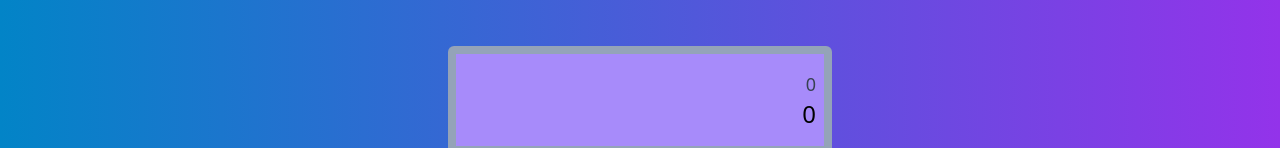
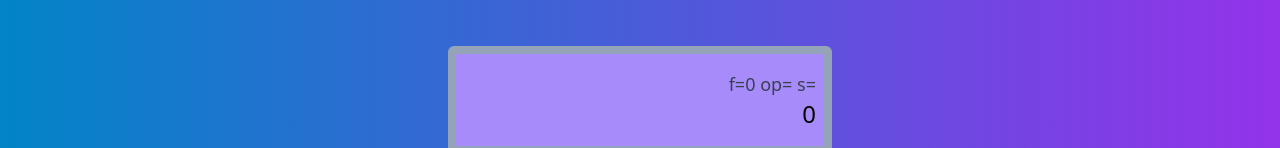
Before and after one commit to imjasohag/react-calculator, a React (Vite) app: page / in a window 1280 px wide. Shown: the part 130-278 px from the top of the page. Built offline with nearby package versions, Linux system fonts and the light colour scheme.

Commit message:
fix number function

```diff
--- a/src/App.jsx
+++ b/src/App.jsx
@@ -8,28 +8,24 @@ const App = () => {
   // console.log("🚀 ~ file: Buttons.jsx:6 ~ Buttons ~ secondInput:", secondInput)
   const [operationval, setOperationval] = useState('')
   // console.log("🚀 ~ file: Buttons.jsx:8 ~ Buttons ~ operation:", operationval)
-  const [resultValue, setResultValue] = useState(0)
+  const [resultValue, setResultValue] = useState(null)
 
-  // result
-  const result = (result) => {
-    // console.log("🚀 ~ file: App.jsx:11 ~ result ~ result:", result)
-    setResultValue(result)
-  }
+
   // reset
   const reset = () => {
     setFirstInput('0')
     setSecondInput('')
     setOperationval('')
-    setResultValue('0')
+    setResultValue(null)
   }
 
   // delete fun
   const deleteFun = () => {
     //
 
-    if ((firstInput && firstInput.length == 1) && operationval == '' && secondInput == '' && result !== '') {
+    if ((firstInput && firstInput.length == 1) && operationval == '' && secondInput == '' && resultValue !== null) {
       setFirstInput('0')
-      setResultValue('0')
+      setResultValue(null)
       return
     }
 
@@ -56,15 +52,15 @@ const App = () => {
         {/* output  */}
         <div className='text-center col-span-4 py-4 px-2 bg-violet-400'>
           <div className='text-right text-lg text-gray-700'>
-            {(firstInput == '0') ? firstInput : (firstInput.startsWith('0') ? firstInput.slice(1) : firstInput)}
-            {operationval}{secondInput}
-            {/* f={firstInput} op={operationval} s={secondInput}  */}
+            {/* {(firstInput == '0') ? firstInput : (firstInput.startsWith('0') ? firstInput.slice(1) : firstInput)}
+            {operationval}{secondInput} */}
+            f={firstInput} op={operationval} s={secondInput}
           </div >
           <div className='text-right text-2xl'>
-            {resultValue}
+            {resultValue == null ? "0" : resultValue}
           </div>
         </div>
-        <Buttons result={result} reset={reset} deleteFun={deleteFun}
+        <Buttons resultValue={resultValue} reset={reset} deleteFun={deleteFun}
           firstInput={firstInput} secondInput={secondInput} operationval={operationval} setFirstInput={setFirstInput} setSecondInput={setSecondInput} setOperationval={setOperationval} setResultValue={setResultValue} />
       </div>
     </div>
--- a/src/Components/Buttons.jsx
+++ b/src/Components/Buttons.jsx
@@ -2,21 +2,21 @@ import React, { useState } from 'react'
 // import Button from './Button'
 
 const Buttons = (props) => {
-  const { firstInput, setFirstInput, secondInput, setSecondInput, operationval, setOperationval, reset, deleteFun, result, setResultValue } = props
+  const { firstInput, setFirstInput, secondInput, setSecondInput, operationval, setOperationval, reset, deleteFun, resultValue, setResultValue } = props
 
   // numbr input fun
   const numInputValue = (e) => {
     const value = e.target.value;
 
-    if (result && firstInput && operationval && secondInput) {
+    if (resultValue !== null && firstInput && operationval && secondInput) {
       // when all the state are filled, and type new number clearing all state
       setFirstInput(value)
       setOperationval('')
       setSecondInput('')
-      setResultValue('0')
-      // return // (stop here)
+      setResultValue(null)
+      return // (stop here)
     }
-    else if (operationval == '' && secondInput == '') {
+    if (operationval == '' && secondInput == '') {
       setFirstInput((prevIn) => {
         return prevIn + value
       })
@@ -52,23 +52,23 @@ const Buttons = (props) => {
   const addition = (a, b) => {
     let result = parseFloat(a) + parseFloat(b)
     // console.log("🚀 ~ file: Buttons.jsx:52 ~ addition ~ result:", result)
-    props.result(result)
+    setResultValue(result)
 
   }
   const subtraction = (a, b) => {
     let result = parseFloat(a) - parseFloat(b)
     // console.log("🚀 ~ file: Buttons.jsx:55 ~ subtraction ~ result:", result)
-    props.result(result)
+    setResultValue(result)
   }
   const multiplication = (a, b) => {
     let result = parseFloat(a) * parseFloat(b)
     // console.log("🚀 ~ file: Buttons.jsx:60 ~ multiplication ~ result:", result)
-    props.result(result)
+    setResultValue(result)
   }
   const division = (a, b) => {
     let result = parseFloat(a) / parseFloat(b)
     // console.log("🚀 ~ file: Buttons.jsx:65 ~ division ~ result:", result)
-    props.result(result)
+    setResultValue(result)
   }
 
 
```
